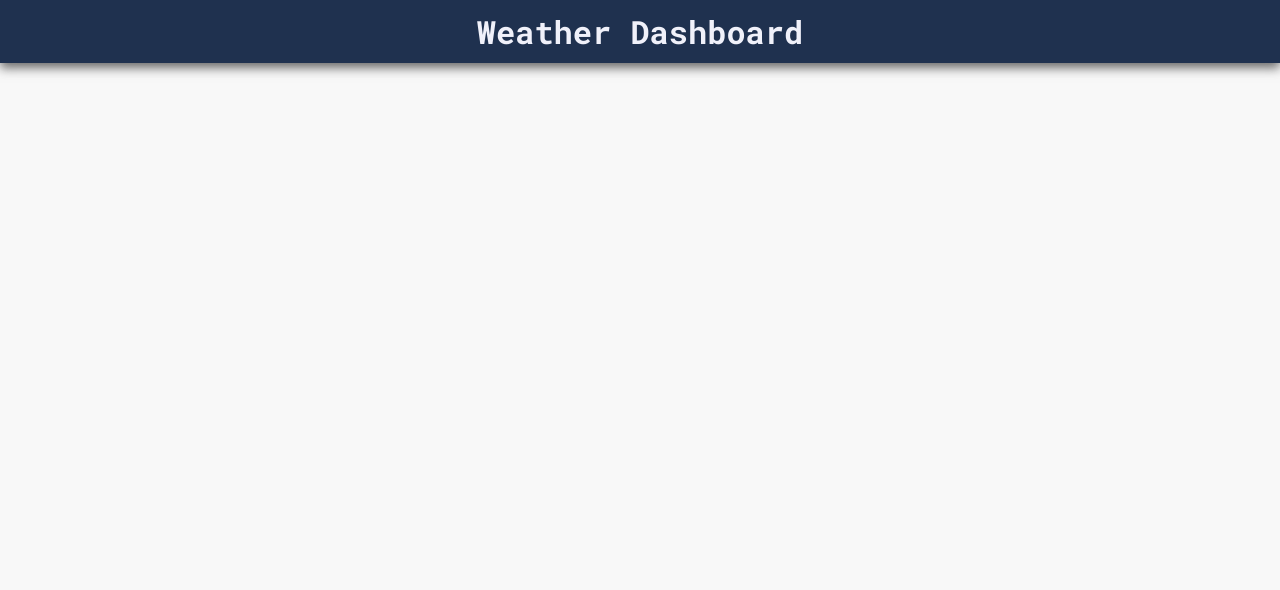
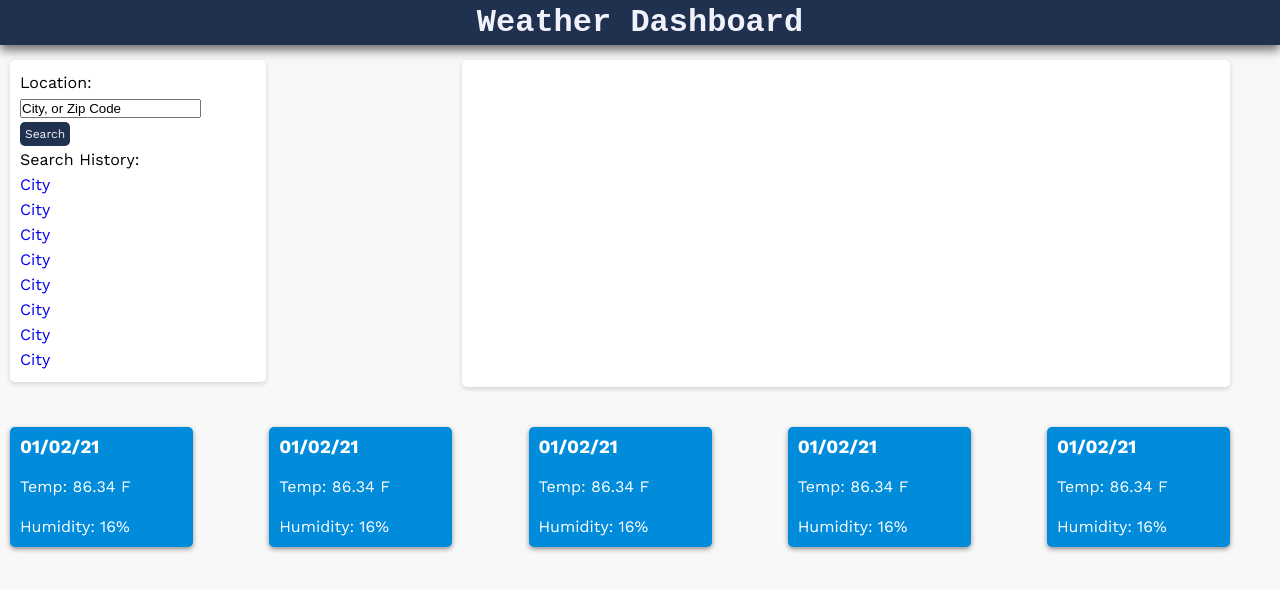
Before and after one commit to chopsushi206/WeatherDashboard, a plain HTML site: page index.html in a window 1280 px wide. Drawn offline with nearby package versions, Linux system fonts and the light colour scheme; no server answers.

Commit message:
created structural HTML to append content from javascript to. Also added some script to fetch current weather information. currently working on getting that info to append within HTML.

```diff
--- a/assets/css/style.css
+++ b/assets/css/style.css
@@ -3,12 +3,16 @@
     box-sizing: border-box;
     margin: 0;
     padding: 0;
+    text-decoration: none;
+    list-style: none;
 }
 
 body {
     height: 100vh;
     background: #f8f8f8;
-    font-family: 'Roboto Mono', monospace;
+    font-family: 'Work Sans', sans-serif;
+    line-height: 25px;
+
 }
 
 .title {
@@ -18,4 +22,56 @@ body {
     padding: 10px;
     text-align: center;
     box-shadow: 0px 5px 10px rgb(71, 71, 71, .80);
+    font-family: 'Roboto Mono', monospace;
 }
+
+.sidebar {
+    background: #ffffff;
+    width: 20%;
+    margin: 15px 10px;
+    padding: 10px;
+    border-radius:5px;
+    box-shadow: 0px 2px 5px rgb(71, 71, 71, .20);
+}
+
+.topcontainer {
+    display: flex;
+    justify-content: space-between;
+}
+
+.currentDay {
+    background: #ffffff;
+    width: 60%;
+    margin: 15px 50px 10px 10px;
+    padding: 10px;
+    border-radius:5px;
+    box-shadow: 0px 2px 5px rgb(71, 71, 71, .20);
+    display:flex;
+    flex-direction: column;
+    line-height: 40px;
+}
+
+.bottomcontainer {
+    display: flex;
+    justify-content: space-between;
+    flex-direction: row;
+    margin: 30px 50px 0px 10px;
+}
+
+.daycard {
+    background-color: #008bdb;
+    color: #ffffff;
+    width: 15%;
+    padding: 0px 10px 0px 10px;
+    border-radius:5px;
+    box-shadow: 0px 2px 5px rgb(71, 71, 71, .60);
+    line-height: 40px;
+}
+
+.submitBtn {
+    background-color: #1f314f;
+    color: #f0f1fa;
+    border-radius: 5px;
+    padding: 5px;
+    font-size: 12px;
+}
--- a/assets/js/script.js
+++ b/assets/js/script.js
@@ -0,0 +1,28 @@
+const currentDayEl = document.getElementsByClassName('currentDay');
+const searchBtnEl = document.getElementsByClassName('searchBtn');
+
+function currentDayApi() {
+    let currentDayUrl = 'https://api.openweathermap.org/data/2.5/weather?q=Phoenix&units=imperial&appid=e730c08a61ff43dadfd7df6e93ba1be2'
+
+    fetch(currentDayUrl)
+        .then(function (response) {
+            return response.json();
+        })
+        .then(function (data) {
+            console.log(data)
+            let cityName = document.createElement('h2');
+            cityName.innerHtml = data.name;
+            currentDayEl.append(cityName);
+            let currentTemp = document.createElement('span');
+            currentTemp.textContent = data.main.temp;
+            currentDayEl.appendChild(currentTemp);
+            let currentHumidity = document.createElement('span');
+            currentHumidity.textContent = data.main.humidity;
+            currentDayEl.appendChild(currentHumidity);
+            let currentWind = document.createElement('span');
+            currentWind.textContent = data.wind.speed;
+            currentDayEl.appendChild(currentWind);
+        })
+}
+
+currentDayApi();
--- a/index.html
+++ b/index.html
@@ -1,17 +1,75 @@
 <!DOCTYPE html>
 <html lang="en">
+
 <head>
     <meta charset="UTF-8">
     <meta http-equiv="X-UA-Compatible" content="IE=edge">
     <meta name="viewport" content="width=device-width, initial-scale=1.0">
     <link rel="preconnect" href="https://fonts.gstatic.com">
-    <link href="https://fonts.googleapis.com/css2?family=Roboto+Mono:wght@300;400;500;600;700&display=swap" rel="stylesheet">
+    <link rel="preconnect" href="https://fonts.gstatic.com">
+    <link
+        href="https://fonts.googleapis.com/css2?family=Roboto:wght@400;500;700&family=Work+Sans:wght@400;500;600;700&display=swap"
+        rel="stylesheet">
     <link href="assets/css/style.css" rel="stylesheet">
     <title>Weather Dashboard</title>
 </head>
+
 <body>
-    <div class="title"><h1>Weather Dashboard</h1></div>
-
+    <div class="title">
+        <h1>Weather Dashboard</h1>
+    </div>
+    <div class="topcontainer">
+        <nav class="sidebar">
+            <form>
+                <label for="location">Location:</label><br>
+                <input type="text" id="location" name="location" value="City, or Zip Code" size="20" maxlength="50">
+                <a href="#" class="submitBtn">Search</a>
+            </form>
+            <section>
+                <span>Search History:</span>
+                <ul>
+                    <li><a href="#">City</a></li>
+                    <li><a href="#">City</a></li>
+                    <li><a href="#">City</a></li>
+                    <li><a href="#">City</a></li>
+                    <li><a href="#">City</a></li>
+                    <li><a href="#">City</a></li>
+                    <li><a href="#">City</a></li>
+                    <li><a href="#">City</a></li>
+                </ul>
+            </section>
+        </nav>
+        <main class="currentDay">
+        </main>
+    </div>
+    <div class="bottomcontainer">
+        <div class="daycard">
+            <h3>01/02/21</h3>
+            <p>Temp: 86.34 F</p>
+            <p>Humidity: 16%</p>
+        </div>
+        <div class="daycard">
+            <h3>01/02/21</h3>
+            <p>Temp: 86.34 F</p>
+            <p>Humidity: 16%</p>
+        </div>
+        <div class="daycard">
+            <h3>01/02/21</h3>
+            <p>Temp: 86.34 F</p>
+            <p>Humidity: 16%</p>
+        </div>
+        <div class="daycard">
+            <h3>01/02/21</h3>
+            <p>Temp: 86.34 F</p>
+            <p>Humidity: 16%</p>
+        </div>
+        <div class="daycard">
+            <h3>01/02/21</h3>
+            <p>Temp: 86.34 F</p>
+            <p>Humidity: 16%</p>
+        </div>
+    </div>
     <script src="assets/js/script.js"></script>
 </body>
+
 </html>
```
